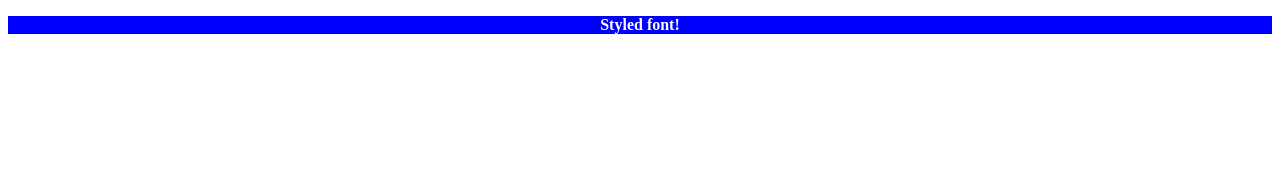
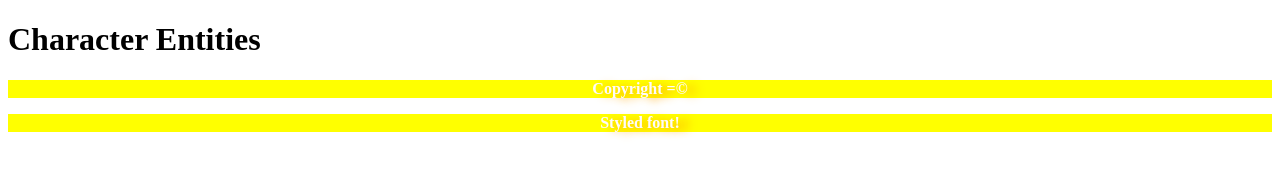
Before and after one commit to m131601/myRepository, a plain HTML site: page Basic_HTML_and_CSS/Basic_HTML_5.html in a window 1280 px wide. Drawn offline with Linux system fonts and the light colour scheme.

Commit message:
Corrections to assignment

```diff
--- a/Basic_HTML_and_CSS/Basic_CSS_2.css
+++ b/Basic_HTML_and_CSS/Basic_CSS_2.css
@@ -1,6 +1,8 @@
 p{
 	color: snow;
-	background: blue;
+	background: yellow;
 	font-weight: bold;
 	text-align: center;
+	text-shadow:10px 2px 10px orange;
+
 	}
--- a/Basic_HTML_and_CSS/Basic_HTML_5.html
+++ b/Basic_HTML_and_CSS/Basic_HTML_5.html
@@ -1,6 +1,8 @@
 <!DOCTYPE html>
 <html>
 <body>
+<h1>Character Entities</h1>
+<p>Copyright =&copy;</p>
 	<link rel="stylesheet" type="text/css" href="Basic_CSS_2.css">
 	<p>Styled font!</p>
 </body>
```
